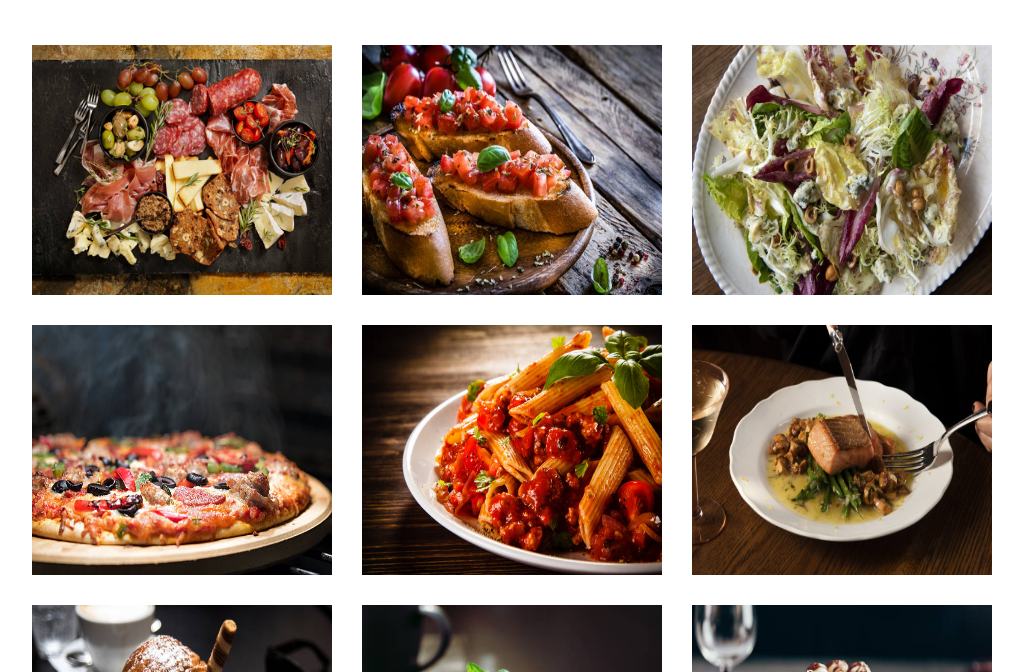
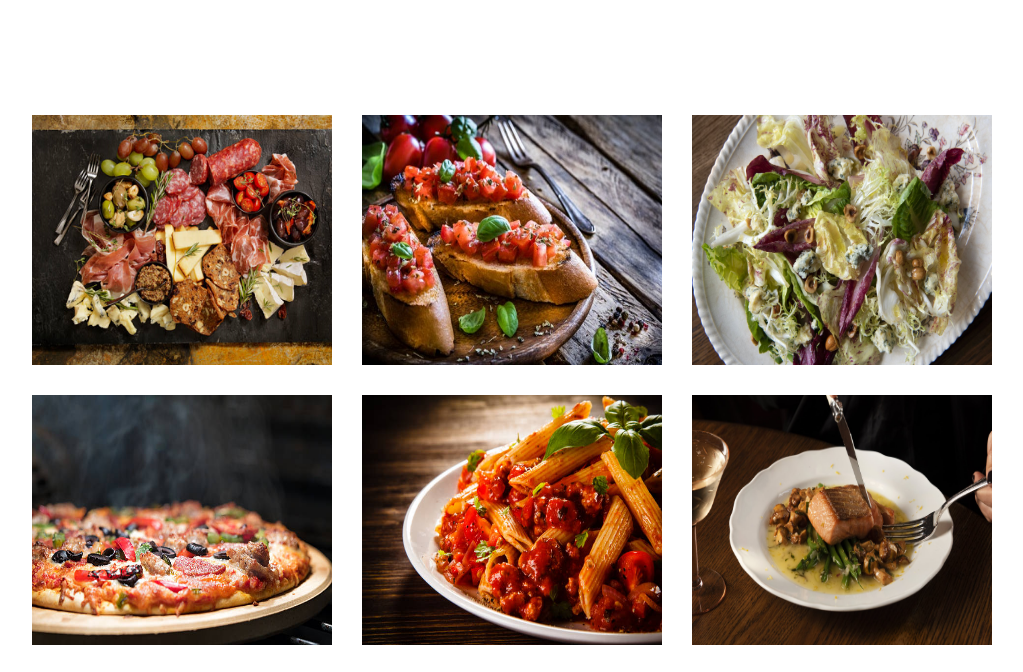
Before and after one commit to cedricdre/Gusto, a plain HTML site: page index.html in a window 1280 px wide. Shown: the part 85-757 px from the top of the page, without its empty margins (128-1151 px from the left). Drawn offline with Linux system fonts and the light colour scheme.

Commit message:
correction w3c

```diff
--- a/public/assets/css/style.css
+++ b/public/assets/css/style.css
@@ -48,7 +48,7 @@ h2{
     flex-wrap: wrap;
     width: 80%;
     max-width: 1000px;
-    margin: 70px auto o;
+    margin: 70px auto;
 }
 
 
```
